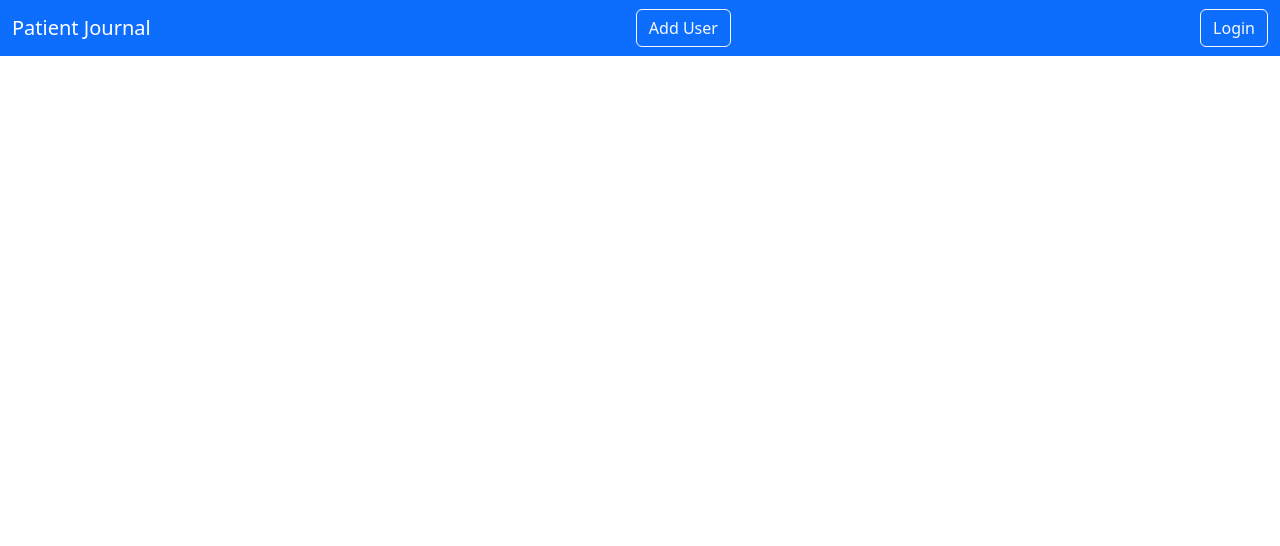
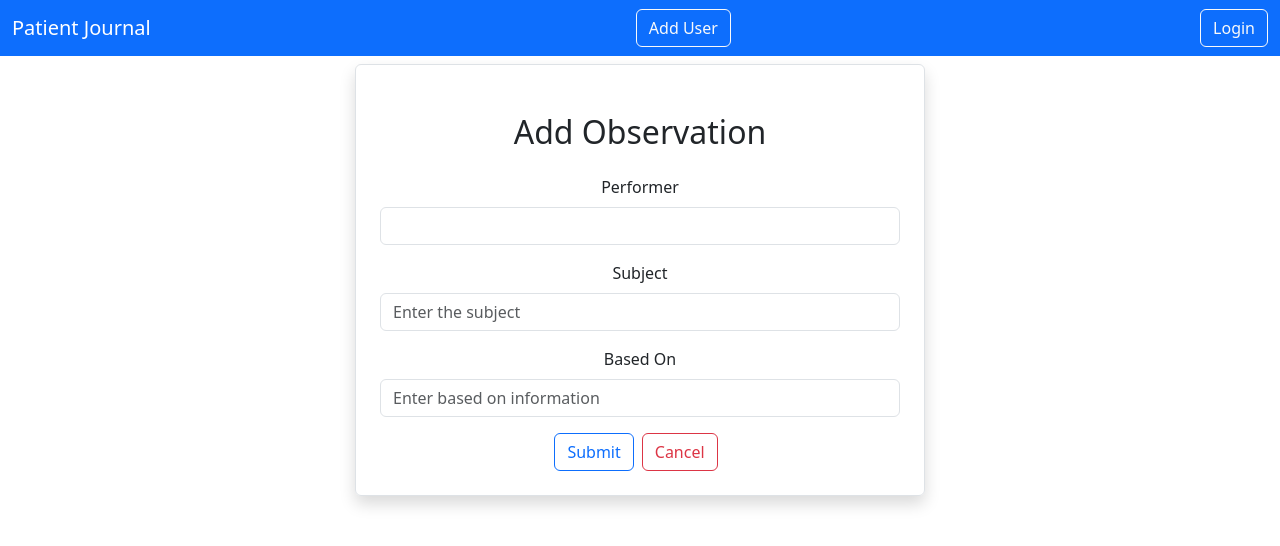
Before and after one commit to Wiljam1/FullStackLab1, a React (Create React App) app in the folder patientjournal-frontend/: page /addobservation in a window 1280 px wide. Shown: the top 546 px of the page. Built offline with nearby package versions, Linux system fonts and the light colour scheme.

Commit message:
privileges and add note page

```diff
--- a/patientjournal-frontend/src/App.js
+++ b/patientjournal-frontend/src/App.js
@@ -7,23 +7,26 @@ import AddUser from './users/AddUser';
 import EditUser from './users/EditUser';
 import ViewUser from './users/ViewUser';
 import Login from "./users/Login";
+import AddObservation from "./users/AddObservation";
 import React from 'react';
+import {UserProvider} from "./users/UserContext";
 
 function App() {
   return (
     <div className="App">
+      <UserProvider>
         <Router>
-      <Navbar/>
+          <Navbar />
           <Routes>
             <Route exact path="/" element={<Home />} />
             <Route exact path="/adduser" element={<AddUser />} />
             <Route exact path="/edituser/:id" element={<EditUser />} />
             <Route exact path="/viewuser/:id" element={<ViewUser />} />
             <Route exact path="/login" element={<Login />} />
+            <Route exact path="/addobservation" element={<AddObservation />} />
           </Routes>
         </Router>
-
-
+      </UserProvider>
     </div>
   );
 }
--- a/patientjournal-frontend/src/layout/Navbar.js
+++ b/patientjournal-frontend/src/layout/Navbar.js
@@ -1,7 +1,12 @@
 import React from 'react'
 import { Link } from 'react-router-dom'
+import {useUser} from "../users/UserContext";
 
-export default function Navbar() {
+const Navbar = () => {
+    // Retrieve user data from local storage
+
+    const {user} = useUser();
+
     return (
         <div>
             <nav className="navbar navbar-expand-lg navbar-dark bg-primary">
@@ -19,10 +24,17 @@ export default function Navbar() {
                         <span className="navbar-toggler-icon"></span>
                     </button>
 
+
+                    {(user && (user.type === 'DOCTOR' || user.type === 'STAFF')) && (
+                        <Link className='btn btn-outline-light' to="/addobservation">Add Observation</Link>
+                    )}
                     <Link className='btn btn-outline-light' to="/adduser">Add User</Link>
                     <Link className='btn btn-outline-light' to="/login">Login</Link>
+
                 </div>
             </nav>
         </div>
     )
 }
+
+export default Navbar;
--- a/patientjournal-frontend/src/pages/Home.js
+++ b/patientjournal-frontend/src/pages/Home.js
@@ -17,6 +17,7 @@ export default function Home() {
     const loadUsers=async()=>{
         const result = await axios.get("http://localhost:8080/users");
         setUsers(result.data);
+        console.log("rest")
     }
 
     const deleteUser = async (id) => {
--- /dev/null
+++ b/patientjournal-frontend/src/users/AddObservation.js
@@ -0,0 +1,84 @@
+import axios from 'axios';
+import React, { useState } from 'react';
+import { Link, useNavigate } from 'react-router-dom';
+
+export default function AddObservation() {
+    let navigate = useNavigate();
+    const storedUser = JSON.parse(localStorage.getItem('user'));
+    const [observation, setObservation] = useState({
+        //should maybe be something else? or add something
+        performer: storedUser,
+        //patient:
+        subject: "",
+        basedOn: ""
+    });
+
+    const { performer, subject, basedOn } = observation;
+
+    const onInputChange = (e) => {
+        setObservation({ ...observation, [e.target.name]: e.target.value });
+    };
+
+    const onSubmit = async (e) => {
+        e.preventDefault();
+        await axios.post("http://localhost:8080/observation", observation);
+        navigate("/");
+    };
+
+    return (
+        <div className="container">
+            <div className="row">
+                <div className="col-md-6 offset-md-3 border rounded p-4 mt-2 shadow">
+                    <h2 className="text-center m-4">Add Observation</h2>
+                    <form onSubmit={(e) => onSubmit(e)}>
+                        <div className="mb-3">
+                            <label htmlFor="Performer" className="form-label">
+                                Performer
+                            </label>
+                            <input
+                                type="text"
+                                className="form-control"
+                                placeholder={performer}
+                                name="performer"
+                                value={performer}
+                                readOnly
+                            />
+                        </div>
+                        <div className="mb-3">
+                            <label htmlFor="Subject" className="form-label">
+                                Subject
+                            </label>
+                            <input
+                                type="text"
+                                className="form-control"
+                                placeholder="Enter the subject"
+                                name="subject"
+                                value={subject}
+                                onChange={(e) => onInputChange(e)}
+                            />
+                        </div>
+                        <div className="mb-3">
+                            <label htmlFor="BasedOn" className="form-label">
+                                Based On
+                            </label>
+                            <input
+                                type="text"
+                                className="form-control"
+                                placeholder="Enter based on information"
+                                name="basedOn"
+                                value={basedOn}
+                                onChange={(e) => onInputChange(e)}
+                            />
+                        </div>
+                        <button type="submit" className="btn btn-outline-primary">
+                            Submit
+                        </button>
+                        <Link className="btn btn-outline-danger mx-2" to="/">
+                            Cancel
+                        </Link>
+                    </form>
+                </div>
+            </div>
+        </div>
+    );
+}
--- a/patientjournal-frontend/src/users/AddUser.js
+++ b/patientjournal-frontend/src/users/AddUser.js
@@ -10,12 +10,13 @@ export default function AddUser() {
         name:"",
         username:"",
         email:"",
+        password:"",
         type:"DOCTOR",
         observations: [],
         conditions: [],
     })
 
-    const{name, username, email, type} = user
+    const{name, username, email, password, type} = user
 
     const onInputChange = (e) =>{
 
@@ -67,11 +68,24 @@ export default function AddUser() {
                         E-mail
                     </label>
                     <input
-                    type = {"text"}
+                    type = {"email"}
                     className='form-control'
                     placeholder='Enter your e-mail address'
                     name = "email"
                     value={email}
+                    onChange={(e) => onInputChange(e)}
+                    />
+                </div>
+                <div className='mb-3'>
+                    <label htmlFor='password' className='form-label'>
+                        password
+                    </label>
+                    <input
+                    type = {"password"}
+                    className='form-control'
+                    placeholder='Enter your password'
+                    name = "password"
+                    value={password}
                     onChange={(e) => onInputChange(e)}
                     />
                 </div>
--- a/patientjournal-frontend/src/users/Login.js
+++ b/patientjournal-frontend/src/users/Login.js
@@ -1,30 +1,46 @@
-//import axios from 'axios';
+import axios from 'axios';
 import React, { useState } from 'react';
 import { Link, useNavigate } from 'react-router-dom';
+import {useUser} from "./UserContext";
 
 export default function Login() {
     let navigate = useNavigate();
 
-    const [loginData, setLoginData] = useState({
-        username: '',
-        password: '',
-    });
+    const { updateUser } = useUser();
+    const [user, setUser] = useState({
+        username:"",
+        password:""
+    })
 
-    const { username, password } = loginData;
+    const { username, password } = user;
+    const [error, setError] = useState(null);
 
     const onInputChange = (e) => {
-        setLoginData({ ...loginData, [e.target.name]: e.target.value });
+        setUser({ ...user, [e.target.name]: e.target.value });
     };
 
     const onSubmit = async (e) => {
         e.preventDefault();
+        console.log("test");
+        try {
+            const response = await axios.post("http://localhost:8080/login", user);
 
-        //const result = await axios.post("http://localhost:8080/login", loginData.username, loginData.password);
-
-        //result can be null here
-        //do something with the result here
-
-        navigate('/Home');
+            if (response.status === 200) {
+                localStorage.removeItem('user')
+                localStorage.setItem('user', JSON.stringify(response.data));
+                updateUser(response.data);
+                setUser({
+                    username: "",
+                    password: ""
+                });
+                navigate('/');
+            } else {
+                setError("Invalid username or password");
+            }
+        } catch (error) {
+            console.error("Error during login:", error);
+            setError("Unexpected error occurred");
+        }
     };
 
     return (
--- /dev/null
+++ b/patientjournal-frontend/src/users/UserContext.js
@@ -0,0 +1,21 @@
+import React, { createContext, useContext, useState } from 'react';
+
+const UserContext = createContext();
+
+export const UserProvider = ({ children }) => {
+    const [user, setUser] = useState(JSON.parse(localStorage.getItem('user')) || null);
+
+    const updateUser = (newUser) => {
+        setUser(newUser);
+    };
+
+    return (
+        <UserContext.Provider value={{ user, updateUser }}>
+            {children}
+        </UserContext.Provider>
+    );
+};
+
+export const useUser = () => {
+    return useContext(UserContext);
+};
```
Also changed, not shown: 2 other files (tests, documents, lock files or other folders). Lines whose indentation alone changed are shown as unchanged.
